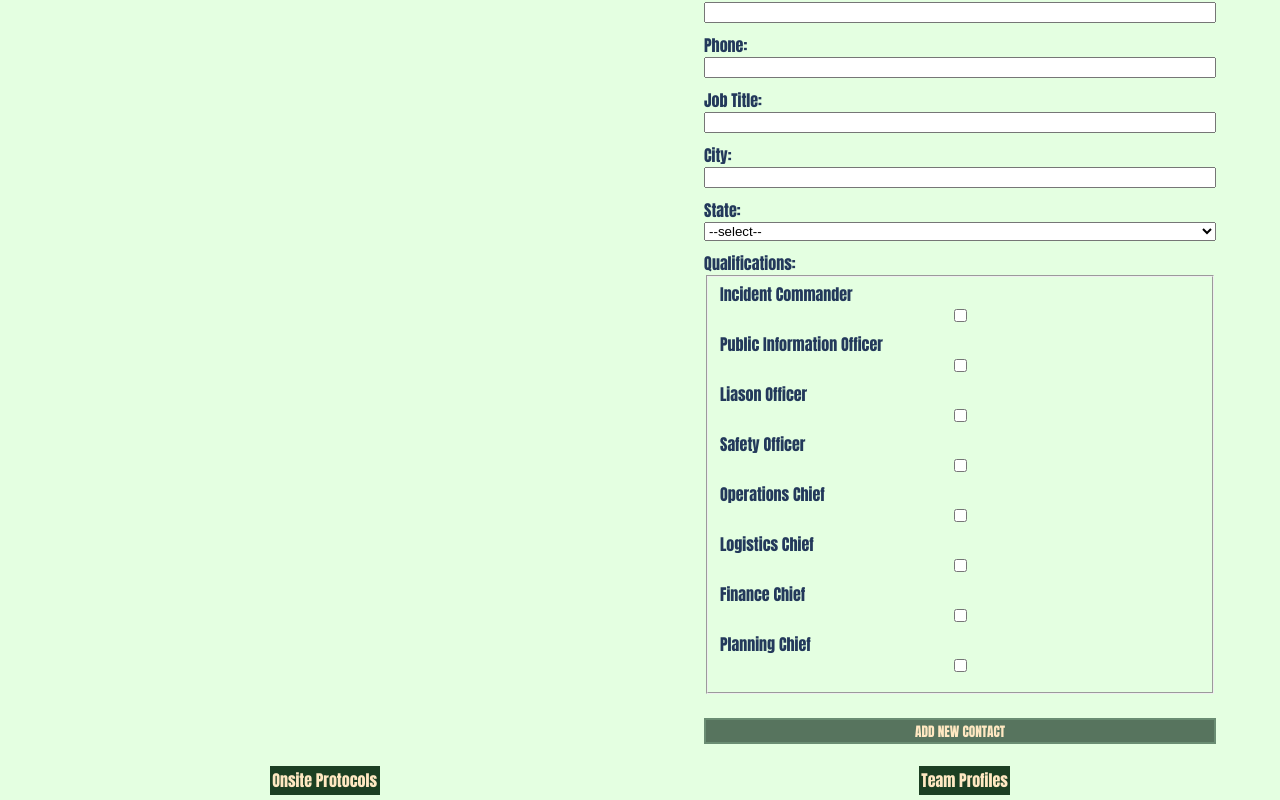
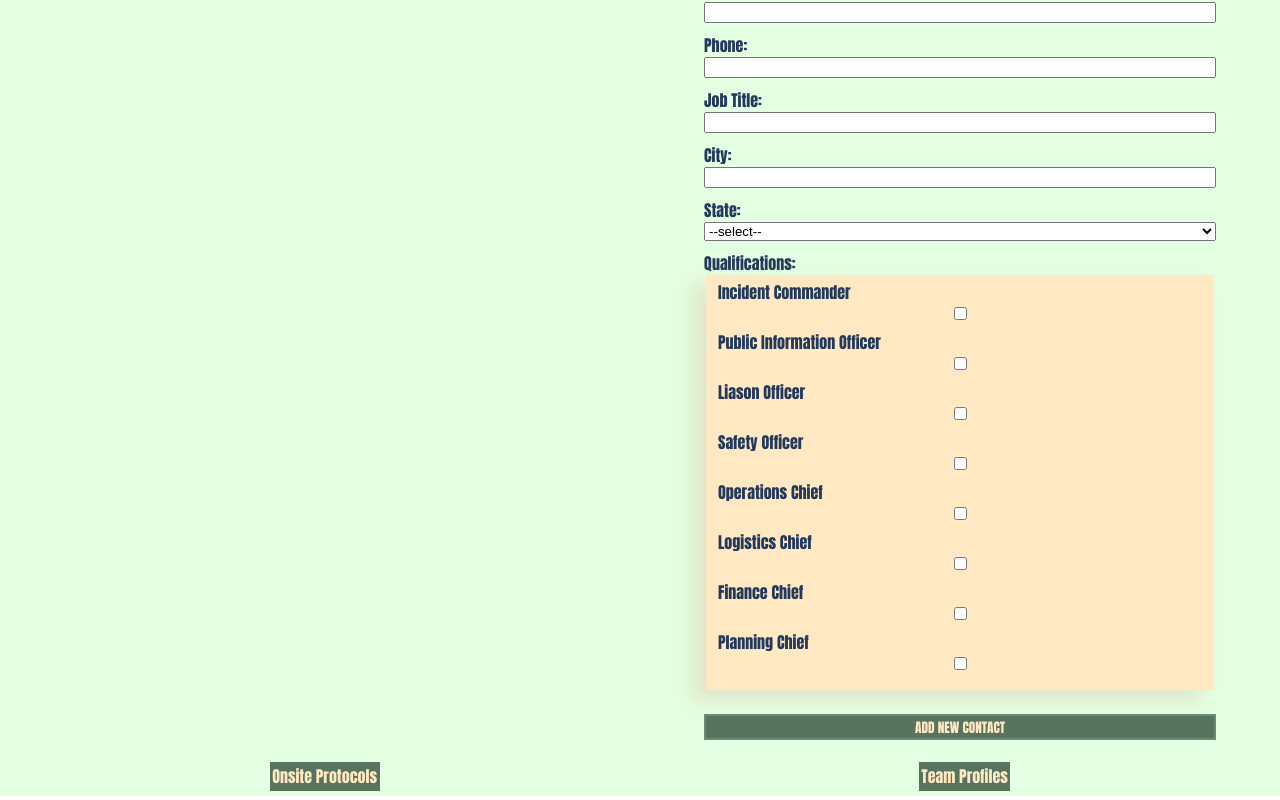
Before and after one commit to Quick-Command/QuickCommand, a React (Create React App) app: page /database in a window 1280 px wide. Shown: the part 297-1097 px from the top of the page. Built offline with nearby package versions, Linux system fonts and the light colour scheme.

Commit message:
Fix WAVE audit errors

```diff
--- a/src/components/Footer/Footer.css
+++ b/src/components/Footer/Footer.css
@@ -9,7 +9,7 @@
 }
 
 .footer-link {
-  background-color: rgb(28, 63, 34);
+  background-color: #57745e;
   padding: .2%;
 }
 
--- a/src/components/Header/Header.css
+++ b/src/components/Header/Header.css
@@ -9,9 +9,9 @@
 .btn-dash {
   height: .2em;
   width: 3em;
-  background-color: #57745e;
   color: #F4FDD9;
   margin-top: 1.5em;
+  background-color: #57745e;
 }
 
 .logo-container {
@@ -38,6 +38,7 @@
   margin-left: 0;
   margin-right: 0;
   padding: 0 2%;
+  background-color: #57745e;
 }
 
 .nav-link:hover {
--- a/src/components/IncidentForm/IncidentForm.css
+++ b/src/components/IncidentForm/IncidentForm.css
@@ -25,6 +25,7 @@ select {
   border: 2px solid #6A8D73;
   background-color: #57745e;
   font-family: Impact, Haettenschweiler, 'Arial Narrow Bold', sans-serif;
+
 }
 
 .declare-submission:hover {
@@ -42,6 +43,17 @@ select {
   margin-right: .5em;
 }
 
+fieldset {
+  background-color: #FFE8C2;
+  width: [object Object]px;
+	height: [object Object]px;
+
+	border: solid #C93E36 0;
+	box-shadow: -13px 10px 18px rgba(219, 205, 178, 0.5)  ;
+	-webkit-box-shadow: -13px 10px 18px rgba(219, 205, 178, 0.5)  ;
+	-moz-box-shadow: -13px 10px 18px rgba(219, 205, 178, 0.5)  ;
+}
+
 @media only screen and (max-width: 768px) {
   .incident-form {
     width: 80%;
--- a/src/components/OngoingIncidents/OngoingIncidents.css
+++ b/src/components/OngoingIncidents/OngoingIncidents.css
@@ -7,7 +7,10 @@
 .incident-container {
   contain: content;
   text-decoration: none;
+
+
 }
+
 
 .incident {
   border: 1px solid black;
@@ -16,6 +19,17 @@
   padding: 1vh;
   padding-top: 0;
   margin: 1.5% 0%;
+
+  width: [object Object]px;
+	height: [object Object]px;
+	border: solid #C93E36 0;
+	box-shadow: -13px 10px 12px rgba(59, 84, 30, 0.5) inset;
+	-webkit-box-shadow: -13px 10px 12px rgba(59, 84, 30, 0.5) inset;
+	-moz-box-shadow: -13px 10px 12px rgba(59, 84, 30, 0.5) inset;
+	/* border: solid #C93E36 0;
+	box-shadow: -8px 4px 16px rgba(207, 155, 50, 0.4)  ;
+	-webkit-box-shadow: -8px 4px 16px rgba(207, 155, 50, 0.4)  ;
+	-moz-box-shadow: -8px 4px 16px rgba(207, 155, 50, 0.4)  ;  */
 }
 
 h3 {
```
